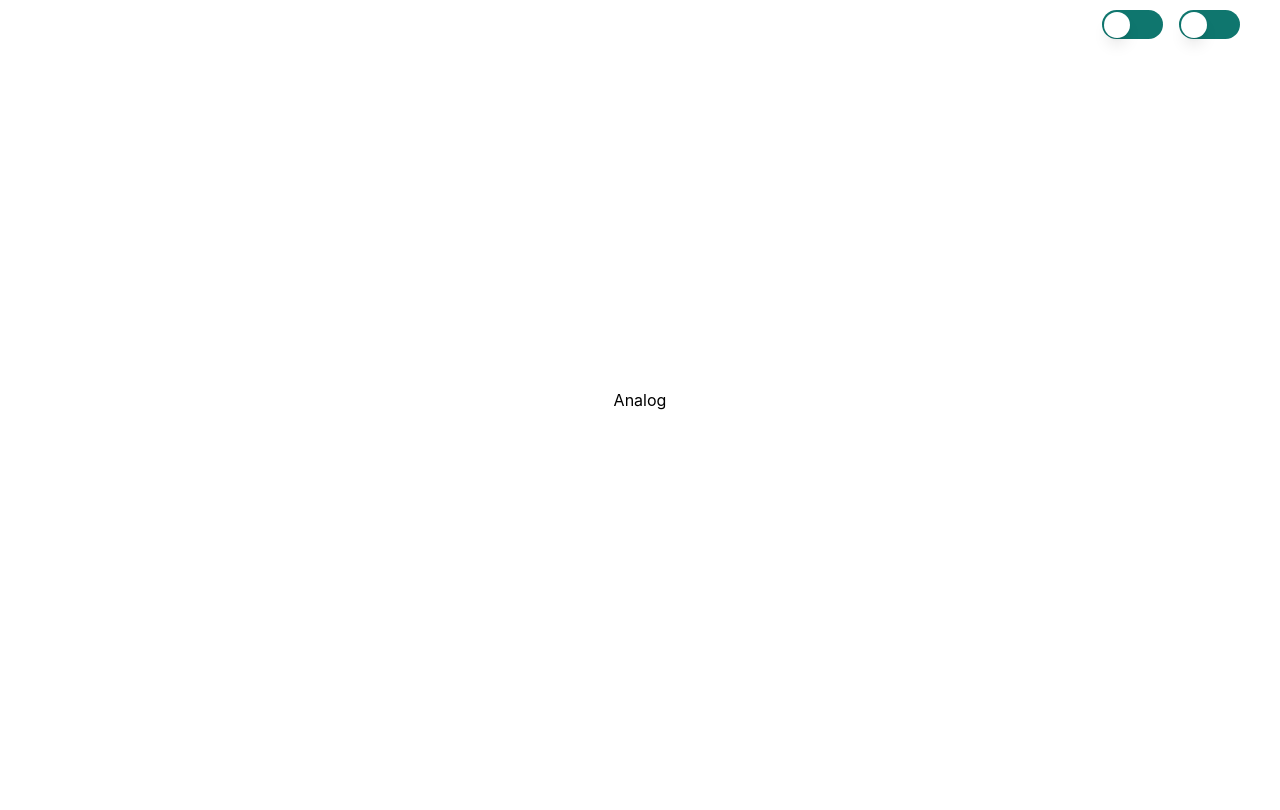
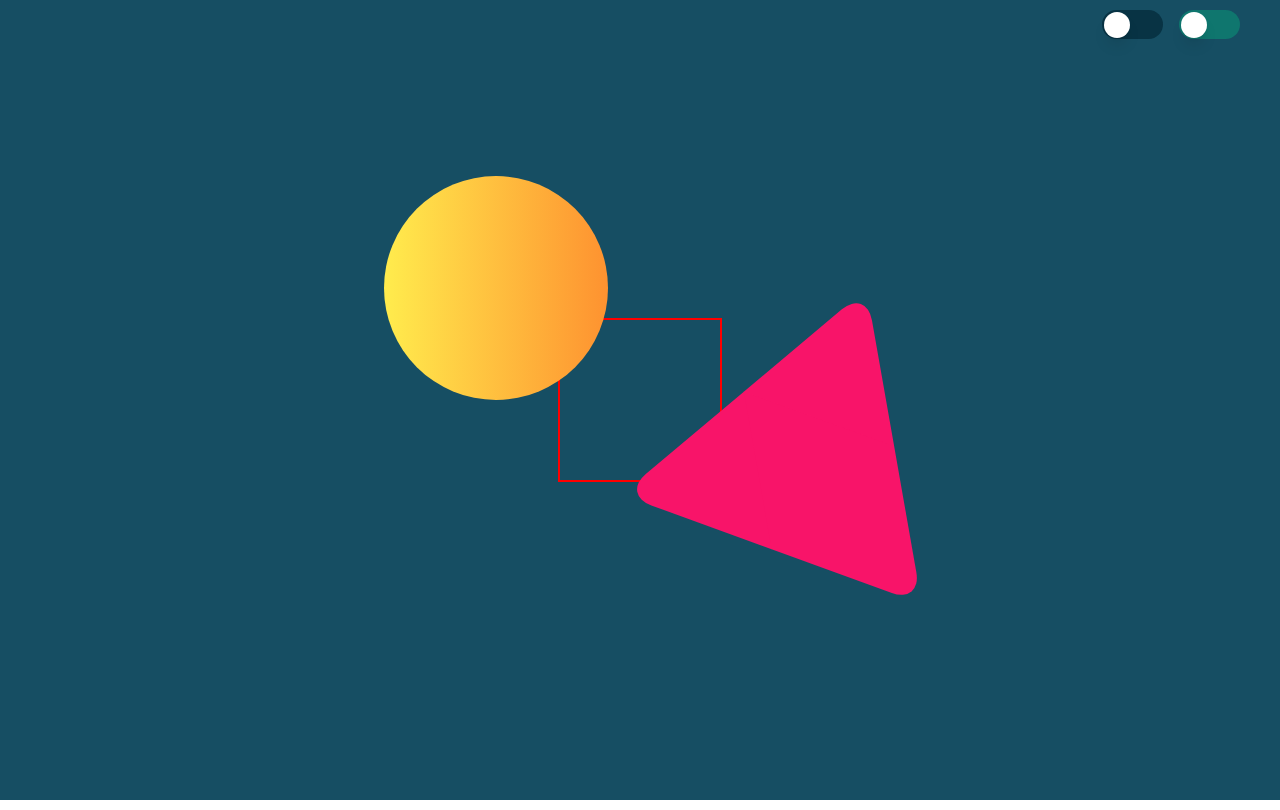
Before and after one commit to debrajhyper/1clock, a React (Create React App) app: page / in a window 1280 px wide. Built offline with nearby package versions, Linux system fonts and the light colour scheme; a web font is replaced by a local one.

Commit message:
analog circle completed

```diff
--- a/src/app/App.css
+++ b/src/app/App.css
@@ -14,13 +14,86 @@
   display: flex;
   justify-content: center;
   align-items: center;
+  background-color: #164e63;
+  color: white;
 }
 
 .digital {
   display: flex;
   flex-direction: row;
-  border: 2px solid red;
   font-family: 'LED Dot-Matrix', sans-serif;
-  font-size: 4em;
+  font-size: 4.5em;
   font-weight: 400;
 }
+
+.analog {
+  position: relative;
+  border: 2px solid red;
+  padding: 5em;
+  z-index: 100;
+}
+
+.analog .circle {
+  position: absolute;
+  top: -90%;
+  left: -110%;
+  z-index: 5;
+  width: 14em;
+  height: 14em;
+  border-radius: 50%;
+  background-image: linear-gradient(to right, #FFEC4D, #FE9230);
+  /* border: 2px solid white; */
+}
+
+
+.analog .shape {
+  position: absolute;
+  /* position: relative; */
+  bottom: -12%;
+  right: -112%;
+  z-index: 5;
+}
+
+.analog .shape .triangle {
+  /* position: absolute; */
+  position: relative;
+  rotate: 20deg;
+  /* width: 0; */
+	/* height: 0; */
+  /* transform: scale(5); */
+	/* border-left: 25px solid transparent;
+	border-right: 25px solid transparent;
+	border-bottom: 50px solid white; */
+  /* border-top: 20px solid transparent; */
+  /* border-radius: 2px; */
+}
+
+
+.triangle {
+
+	background-color: #F81469;
+	text-align: left;
+}
+.triangle:before,
+.triangle:after {
+	content: '';
+	position: absolute;
+	background-color: inherit;
+}
+.triangle,
+.triangle:before,
+.triangle:after {
+	width:  10em;
+	height: 10em;
+	border-top-right-radius: 20%;
+}
+
+.triangle {
+	transform: rotate(-60deg) skewX(-30deg) scale(1,.866);
+}
+.triangle:before {
+	transform: rotate(-135deg) skewX(-45deg) scale(1.414,.707) translate(0,-50%);
+}
+.triangle:after {
+	transform: rotate(135deg) skewY(-45deg) scale(.707,1.414) translate(50%);
+}
--- a/src/components/Analog.tsx
+++ b/src/components/Analog.tsx
@@ -1,7 +1,14 @@
 
 function Analog() {
     return (
-        <div>Analog</div>
+        <div className="analog">
+            <div className="circle"></div>
+            <div className="analog_clock"></div>
+            <div className="shape">
+            <div className="triangle">
+            </div>
+            </div>
+        </div>
     )
 }
 
--- a/src/components/SwitchPeriod.tsx
+++ b/src/components/SwitchPeriod.tsx
@@ -5,7 +5,7 @@ function SwitchPeriod({ timeFormatted, setTimeFormatted }: SwitchPeriod) {
         <Switch
             checked={timeFormatted}
             onChange={setTimeFormatted}
-            className={`${timeFormatted ? 'bg-teal-900' : 'bg-teal-700'} m-2
+            className={`${timeFormatted ? 'bg-cyan-700' : 'bg-cyan-950'} m-2
                 relative inline-flex h-[29px] w-[61px] shrink-0 cursor-pointer rounded-full border-2 border-transparent transition-colors duration-200 ease-in-out focus:outline-none focus-visible:ring-2  focus-visible:ring-white/62`}
         >
             <span className="sr-only">Use setting</span>
```
